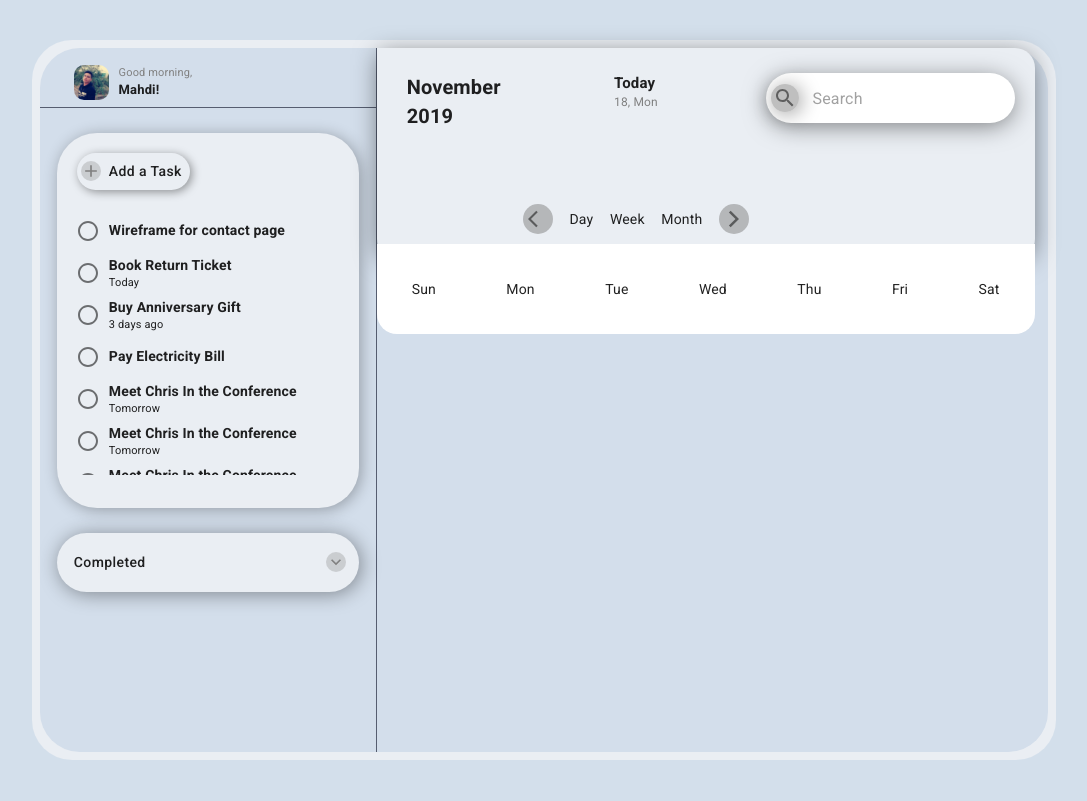
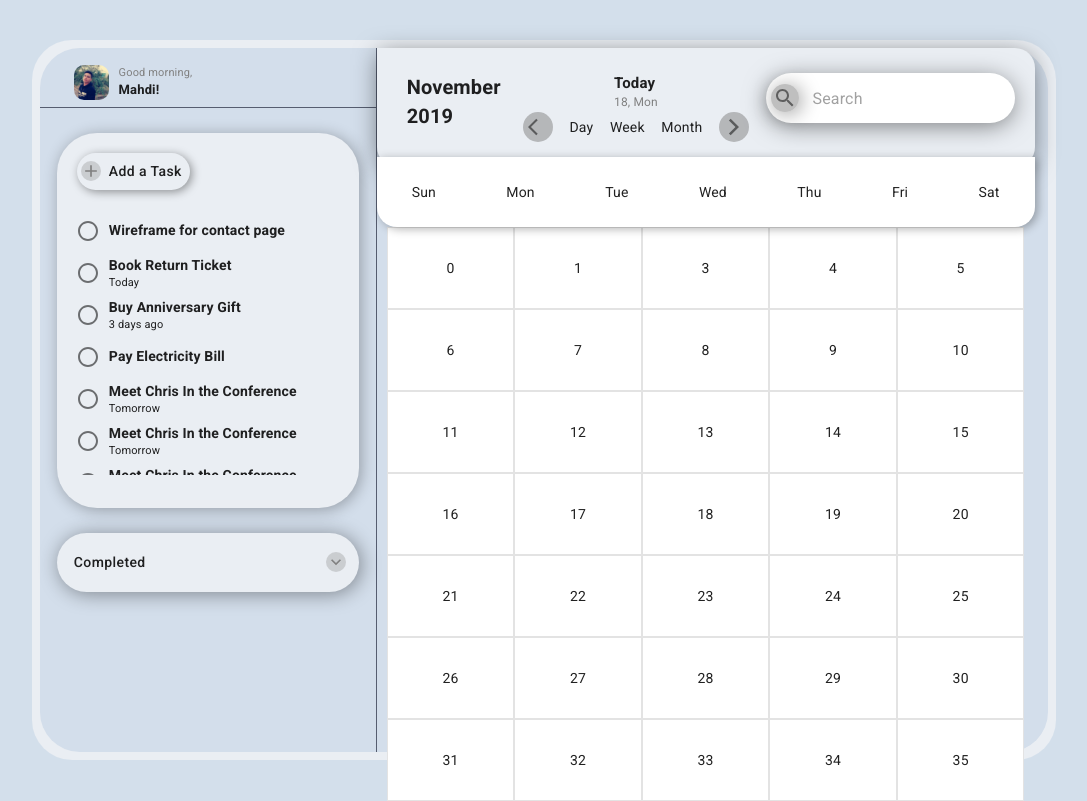
Before and after one commit to mahdi-zoraghi/todo-task-manager, a React (Create React App) app: page / in a window 1280 px wide. Shown: the whole page, without its empty margins (96-1183 px from the left). Built offline with nearby package versions, Linux system fonts and the light colour scheme.

Commit message:
end main component ui

```diff
--- a/src/App.js
+++ b/src/App.js
@@ -15,7 +15,7 @@ function App() {
         </Card>
         <Card className="app__main">
           <Header />
-          {/* <Main /> */}
+          <Main />
         </Card>
       </Card>
     </div>
--- a/src/App.scss
+++ b/src/App.scss
@@ -27,6 +27,8 @@
   .app__main {
     // flex: 0.7;
     flex: 0.8;
+    display: flex;
+    flex-direction: column;
     border-bottom-left-radius: 0;
     border-top-left-radius: 0;
     background-color: #d3deeb !important;
--- a/src/components/Header/Header.scss
+++ b/src/components/Header/Header.scss
@@ -2,7 +2,6 @@
   height: 30%;
   width: 98%;
   background-color: #eaeef3;
-  //   box-shadow: 3px 1px 10px rgba($color: #000000, $alpha: 0.5);
   border-radius: 0 20px 20px 20px;
   box-shadow: 0px 4px 25px -2px rgba($color: #000000, $alpha: 0.5);
   position: relative;
@@ -100,11 +99,14 @@
     background-color: #fff;
     position: absolute;
     width: 100%;
-    bottom: -75px;
+    bottom: -60px;
     border-radius: 0 0 20px 20px;
+    box-shadow: 3px 2px 10px rgba($color: #000000, $alpha: 0.3);
 
     div {
       padding: 35px;
+      padding-bottom: 25px;
+      padding-top: 25px;
     }
   }
 }
--- a/src/components/Main/Main.js
+++ b/src/components/Main/Main.js
@@ -1,7 +1,51 @@
 import "./Main.scss"
 
+const items = [
+  0,
+  1,
+  3,
+  4,
+  5,
+  6,
+  7,
+  8,
+  9,
+  10,
+  11,
+  12,
+  13,
+  14,
+  15,
+  16,
+  17,
+  18,
+  19,
+  20,
+  21,
+  22,
+  23,
+  24,
+  25,
+  26,
+  27,
+  28,
+  29,
+  30,
+  31,
+  32,
+  33,
+  34,
+  35,
+]
+
 const Main = () => {
-  return <div>I am Main</div>
+  return (
+    <section className="main">
+      {items.map(item => (
+        <div className="item">{item}</div>
+      ))}
+    </section>
+  )
 }
 
 export default Main
--- a/src/components/Main/Main.scss
+++ b/src/components/Main/Main.scss
@@ -0,0 +1,17 @@
+.main {
+  display: flex;
+  flex-wrap: wrap;
+  width: 95%;
+  margin: auto;
+  margin-top: 60px;
+  margin-left: 10px;
+}
+
+.item {
+  background-color: #fff;
+  flex-grow: 1;
+  width: 110px;
+  padding: 30px;
+  text-align: center;
+  border: 1px solid #e3e3e3;
+}
--- a/src/components/Sidebar/Sidebar.scss
+++ b/src/components/Sidebar/Sidebar.scss
@@ -1,6 +1,5 @@
 .sidebar__sidebarHead {
   border-bottom: 1.5px solid #565d70;
-  //   width: 100%;
   height: 60px;
   position: relative;
   display: flex;
```
Also changed, not shown: src/components/Header/HeaderNav.js (+1 -12 lines).
